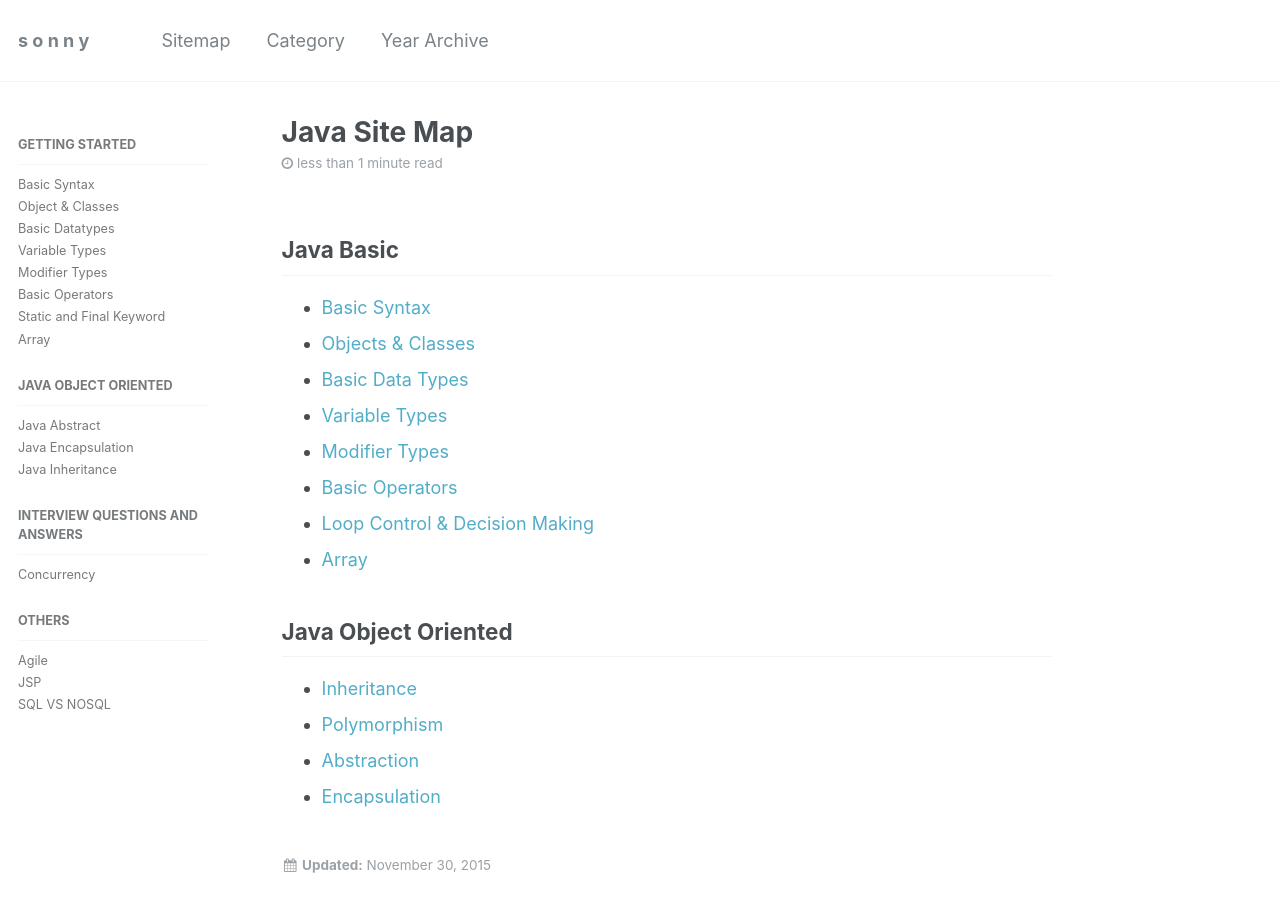
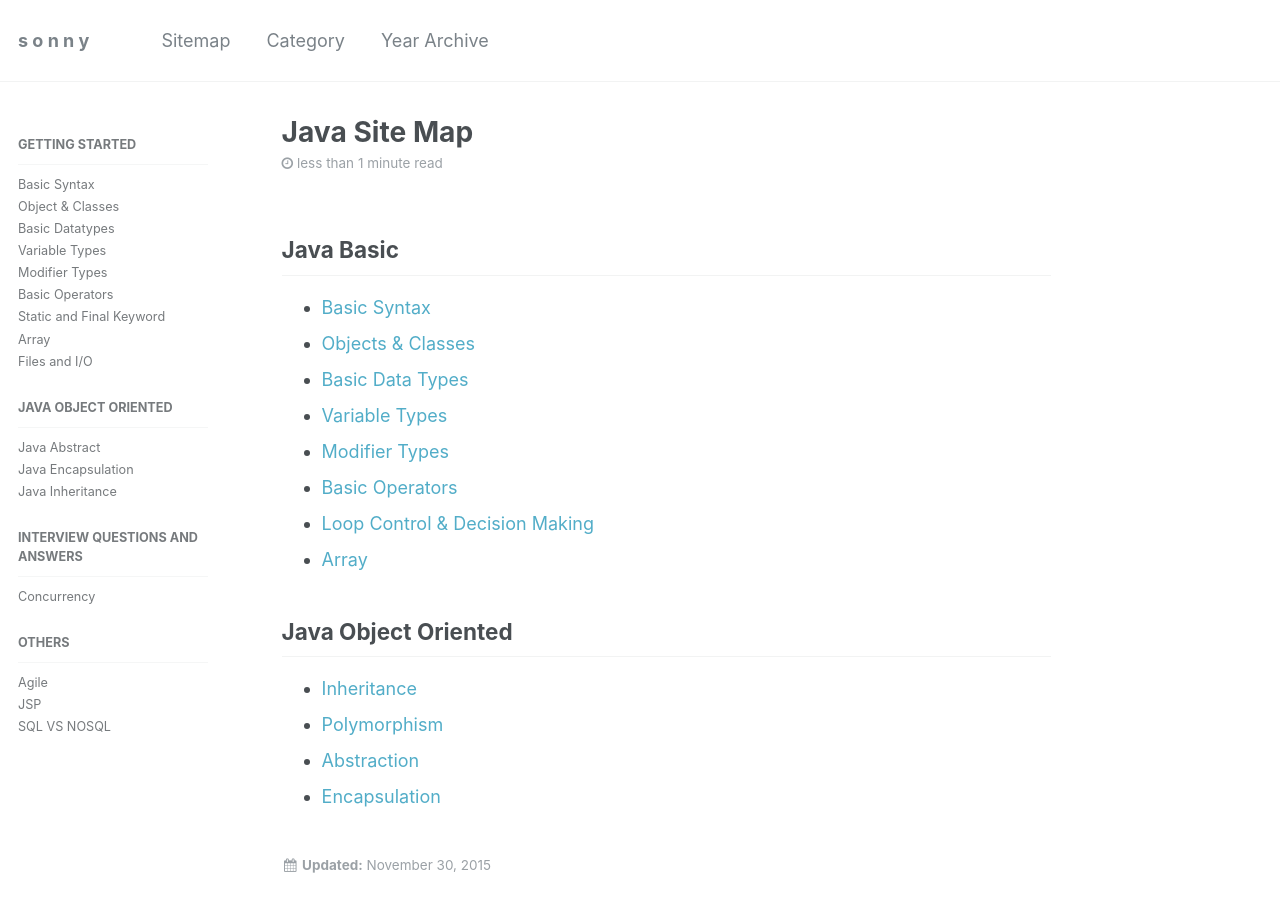
Before and after one commit to sonnyit/java, a Jekyll site: the page built from _posts/2015-11-30-java-sitemap.md, in a window 1280 px wide and 900 px high. Built offline with Jekyll 4.4.1, drawn with Linux system fonts in a browser that asks for light colours; comment, search, counter and statistics services are not loaded.

Commit message:
add java io

```diff
--- a/_data/navigation.yml
+++ b/_data/navigation.yml
@@ -29,6 +29,8 @@ docs:
         url: /java-basic/jb-static-and-final-keyword/
       - title: "Array"
         url: /java-basic/jb-array/
+      - title: "Files and I/O"
+        url: /java-basic/jb-files-and-io/
   - title: Java Object Oriented
     children:
       - title: "Java Abstract"
```
